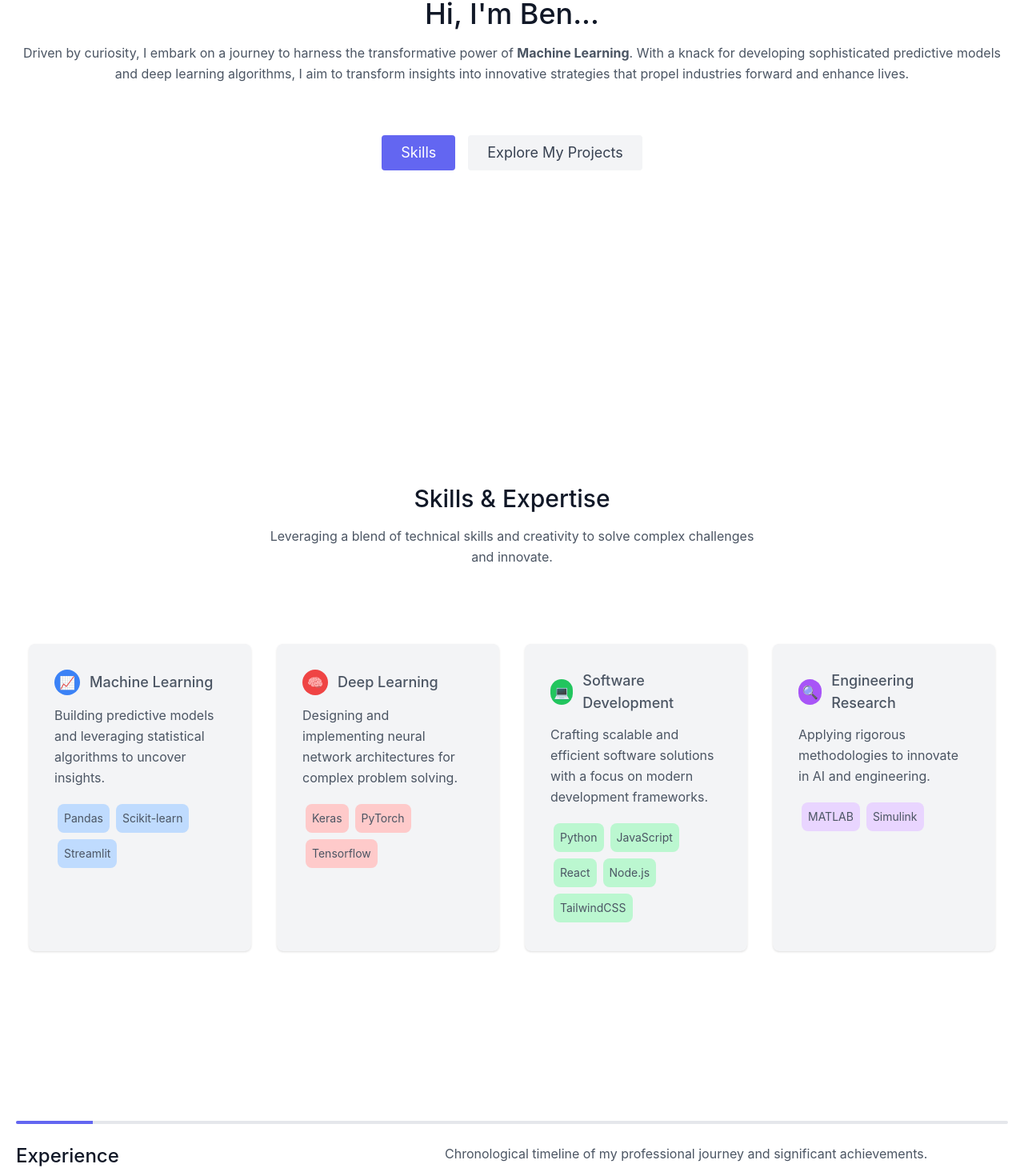
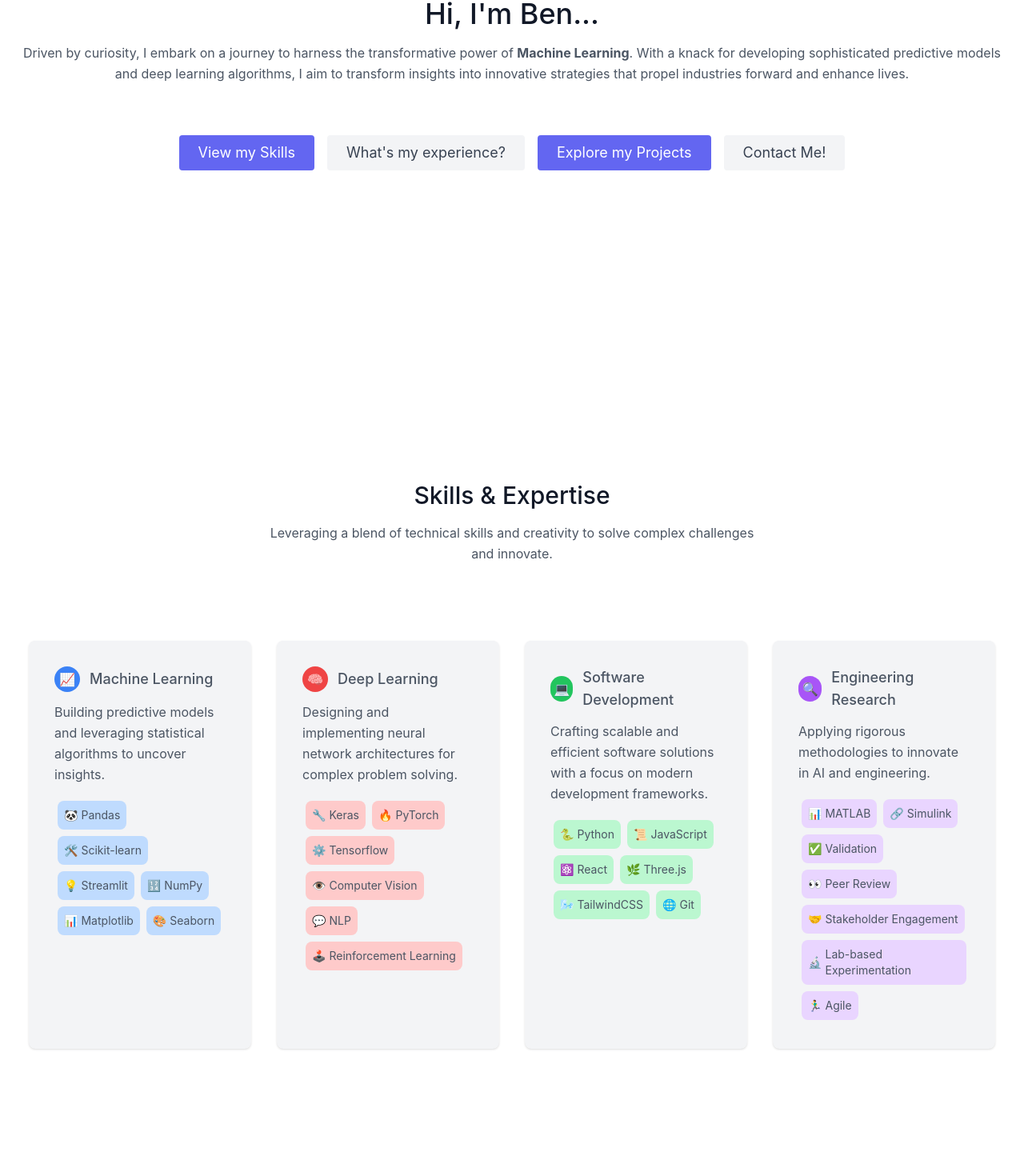
Before and after one commit to benjamin-hutchings/portfolio-website, a React (Create React App) app: page / in a window 1280 px wide. Shown: the part 1159-2629 px from the top of the page at 80% size. Built offline with nearby package versions, Linux system fonts and the light colour scheme.

Commit message:
Update Skills
subskills and fix animations

```diff
--- a/src/components/About.jsx
+++ b/src/components/About.jsx
@@ -51,10 +51,16 @@
           variants={variants}
         >
           <a href="#skills" className="inline-flex text-white bg-indigo-500 border-0 py-2 px-6 focus:outline-none hover:bg-indigo-600 rounded text-lg transition duration-300 ease-in-out transform hover:-translate-y-1 hover:shadow-lg">
-            Skills
+            View my Skills
           </a>
-          <a href="#projects" className="inline-flex text-gray-700 bg-gray-100 border-0 py-2 px-6 focus:outline-none hover:bg-gray-200 rounded text-lg transition duration-300 ease-in-out transform hover:-translate-y-1 hover:shadow-lg">
-            Explore My Projects
+          <a href="#experience" className="inline-flex text-gray-700 bg-gray-100 border-0 py-2 px-6 focus:outline-none hover:bg-gray-200 rounded text-lg transition duration-300 ease-in-out transform hover:-translate-y-1 hover:shadow-lg">
+            What's my experience?
+          </a>
+          <a href="#projects" className="inline-flex text-white bg-indigo-500 border-0 py-2 px-6 focus:outline-none hover:bg-indigo-600 rounded text-lg transition duration-300 ease-in-out transform hover:-translate-y-1 hover:shadow-lg">
+            Explore my Projects
+          </a>
+          <a href="#contact" className="inline-flex text-gray-700 bg-gray-100 border-0 py-2 px-6 focus:outline-none hover:bg-gray-200 rounded text-lg transition duration-300 ease-in-out transform hover:-translate-y-1 hover:shadow-lg">
+            Contact Me!
           </a>
         </motion.div>
       </motion.div>
--- a/src/components/Projects.jsx
+++ b/src/components/Projects.jsx
@@ -6,7 +6,7 @@
   const controls = useAnimation();
   const [ref, inView] = useInView({
     triggerOnce: false,
-    threshold: 0.5,
+    threshold: 0.1,
   });
 
   useEffect(() => {
--- a/src/components/Skills.jsx
+++ b/src/components/Skills.jsx
@@ -20,39 +20,72 @@
   const skills = [
     {
       name: "Machine Learning",
-      description: "Building predictive models and leveraging statistical algorithms to uncover insights.",
+      description:
+        "Building predictive models and leveraging statistical algorithms to uncover insights.",
       icon: "📈",
-      subSkills: ["Pandas", "Scikit-learn", "Streamlit"],
+      subSkills: [
+        { name: "Pandas", icon: "🐼" },
+        { name: "Scikit-learn", icon: "🛠️" },
+        { name: "Streamlit", icon: "💡" },
+        { name: "NumPy", icon: "🔢" },
+        { name: "Matplotlib", icon: "📊" },
+        { name: "Seaborn", icon: "🎨" },
+      ],
       color: "bg-blue-500",
       subSkillColor: "bg-blue-200",
     },
     {
       name: "Deep Learning",
-      description: "Designing and implementing neural network architectures for complex problem solving.",
+      description:
+        "Designing and implementing neural network architectures for complex problem solving.",
       icon: "🧠",
-      subSkills: ["Keras", "PyTorch", "Tensorflow"],
+      subSkills: [
+        { name: "Keras", icon: "🔧" },
+        { name: "PyTorch", icon: "🔥" },
+        { name: "Tensorflow", icon: "⚙️" },
+        { name: "Computer Vision", icon: "👁️" },
+        { name: "NLP", icon: "💬" },
+        { name: "Reinforcement Learning", icon: "🕹️" },
+      ],
       color: "bg-red-500",
       subSkillColor: "bg-red-200",
     },
     {
       name: "Software Development",
-      description: "Crafting scalable and efficient software solutions with a focus on modern development frameworks.",
+      description:
+        "Crafting scalable and efficient software solutions with a focus on modern development frameworks.",
       icon: "💻",
-      subSkills: ["Python", "JavaScript", "React", "Node.js", "TailwindCSS"],
+      subSkills: [
+        { name: "Python", icon: "🐍" },
+        { name: "JavaScript", icon: "📜" },
+        { name: "React", icon: "⚛️" },
+        { name: "Three.js", icon: "🌿" },
+        { name: "TailwindCSS", icon: "🌬️" },
+        { name: "Git", icon: "🌐" },
+      ],
       color: "bg-green-500",
       subSkillColor: "bg-green-200",
     },
     {
       name: "Engineering Research",
-      description: "Applying rigorous methodologies to innovate in AI and engineering.",
+      description:
+        "Applying rigorous methodologies to innovate in AI and engineering.",
       icon: "🔍",
-      subSkills: ["MATLAB", "Simulink"],
+      subSkills: [
+        { name: "MATLAB", icon: "📊" },
+        { name: "Simulink", icon: "🔗" },
+        { name: "Validation", icon: "✅" },
+        { name: "Peer Review", icon: "👀" },
+        { name: "Stakeholder Engagement", icon: "🤝" },
+        { name: "Lab-based Experimentation", icon: "🔬" },
+        { name: "Agile", icon: "🏃‍♂️" },
+      ],
       color: "bg-purple-500",
       subSkillColor: "bg-purple-200",
     },
   ];
 
-   const subSkillVariants = {
+  const subSkillVariants = {
     hidden: { scale: 0 },
     visible: {
       scale: 1,
@@ -61,6 +94,22 @@
         when: "beforeChildren",
         staggerChildren: 0.1,
       },
+    },
+  };
+
+  const baseEffect = {
+    scale: 1,
+    transition: {
+      type: "spring",
+      stiffness: 300,
+    },
+  };
+
+  const hoverEffect = {
+    scale: 1.05,
+    transition: {
+      type: "spring",
+      stiffness: 300,
     },
   };
 
@@ -87,26 +136,45 @@
         }}
       >
         <div className="text-center mb-20">
-          <h1 className="sm:text-3xl text-2xl font-medium title-font text-gray-900 mb-4">Skills & Expertise</h1>
+          <h1 className="sm:text-3xl text-2xl font-medium title-font text-gray-900 mb-4">
+            Skills & Expertise
+          </h1>
           <p className="text-base leading-relaxed xl:w-2/4 lg:w-3/4 mx-auto">
-            Leveraging a blend of technical skills and creativity to solve complex challenges and innovate.
+            Leveraging a blend of technical skills and creativity to solve
+            complex challenges and innovate.
           </p>
         </div>
         <motion.div className="flex flex-wrap justify-center">
           {skills.map((skill, index) => (
-            <motion.div className="p-4 md:w-1/2 lg:w-1/4" key={index} variants={subSkillVariants}>
+            <motion.div
+              className="p-4 md:w-1/2 lg:w-1/4"
+              key={index}
+              variants={subSkillVariants}
+              initial={baseEffect}
+              animate={baseEffect}
+              whileHover={hoverEffect}
+            >
               <div className="flex flex-col rounded-lg h-full bg-gray-100 p-8 shadow">
                 <div className="flex items-center mb-3">
-                  <div className={`w-8 h-8 mr-3 inline-flex items-center justify-center rounded-full ${skill.color} text-white`}>
+                  <div
+                    className={`w-8 h-8 mr-3 inline-flex items-center justify-center rounded-full ${skill.color} text-white`}
+                  >
                     {skill.icon}
                   </div>
-                  <h2 className="text-lg title-font font-medium">{skill.name}</h2>
+                  <h2 className="text-lg title-font font-medium">
+                    {skill.name}
+                  </h2>
                 </div>
                 <p className="leading-relaxed mb-4">{skill.description}</p>
                 <div className="flex flex-wrap">
                   {skill.subSkills.map((subSkill, subIndex) => (
-                    <motion.span key={subIndex} className={`text-sm ${skill.subSkillColor} m-1 p-2 rounded-lg`} variants={subSkillVariants}>
-                      {subSkill}
+                    <motion.span
+                      key={subIndex}
+                      className={`text-sm ${skill.subSkillColor} m-1 p-2 rounded-lg flex items-center`}
+                      variants={subSkillVariants}
+                    >
+                      <span className="mr-1">{subSkill.icon}</span>{" "}
+                      {subSkill.name}
                     </motion.span>
                   ))}
                 </div>
```
